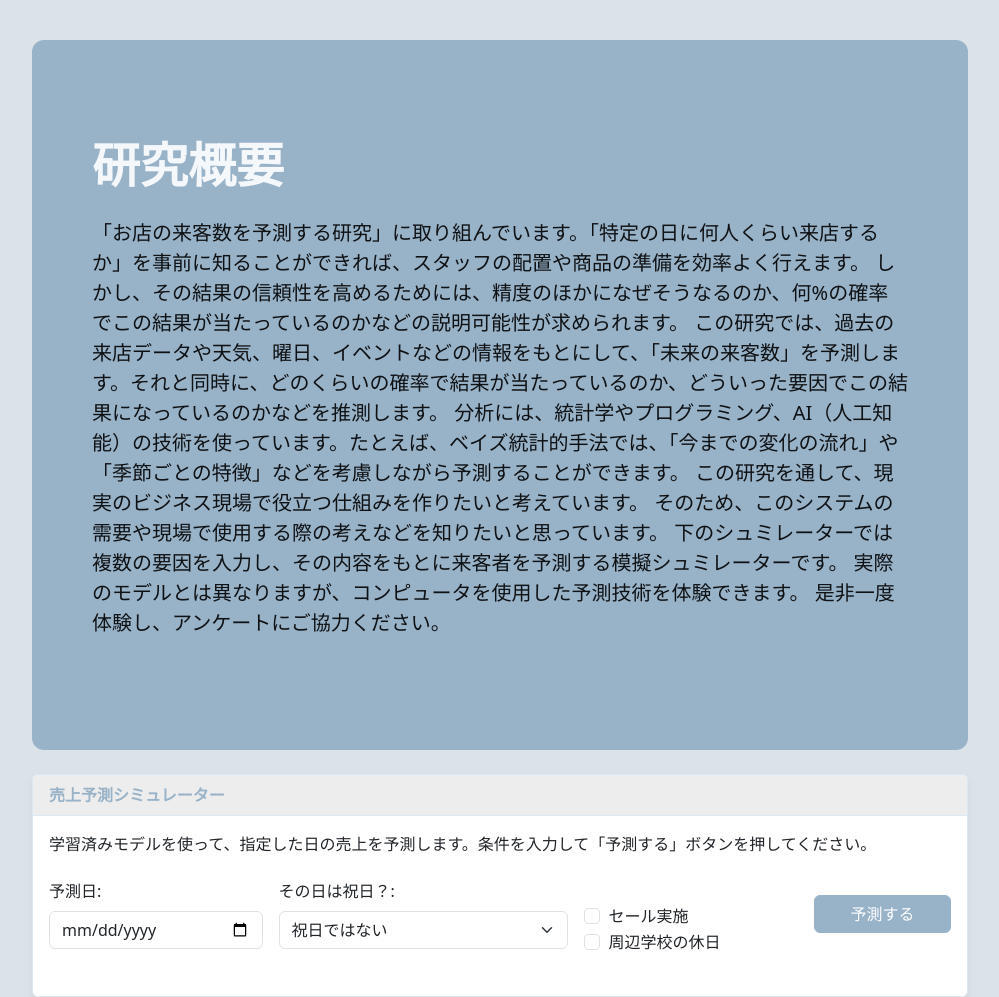
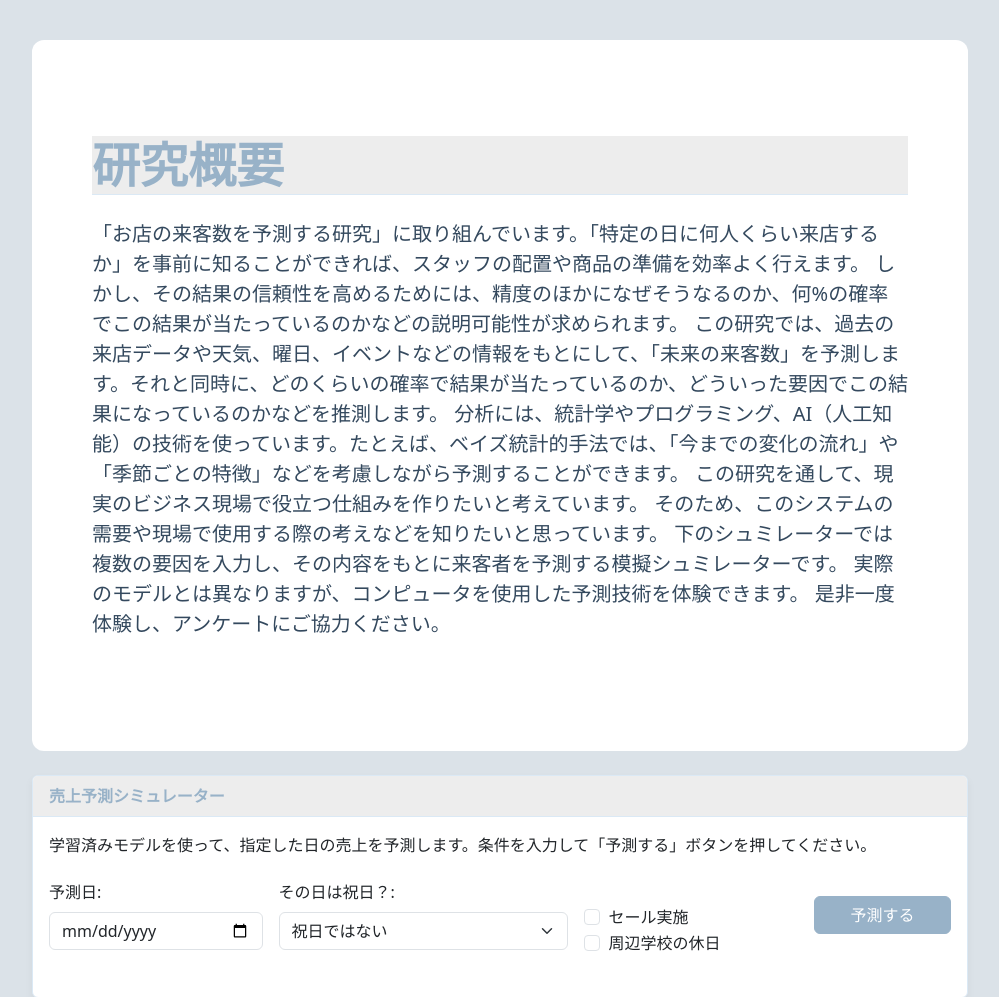
Before and after one commit to KotaTamaki/system_introduce, a Flask app: page / in a window 1280 px wide. Shown: the part 56-1053 px from the top of the page, without its empty margins (140-1139 px from the left). Run offline with Flask 3, Linux system fonts and the light colour scheme.

Commit message:
研究概要を見やすいように修正

```diff
--- a/static/css/style.css
+++ b/static/css/style.css
@@ -76,17 +76,22 @@ a:hover {
 
 /* --- トップページのヒーローセクション --- */
 .hero-section {
-    background: linear-gradient(135deg, var(--primary-color), var(--primary-color-dark));
-    color: rgba(255, 255, 255, 0.9);
+    background-color: white;
+    /* color: rgba(255, 255, 255, 0.9); */
     border-radius: 0.75rem;
 }
 .hero-section .display-5 {
+    background-color: var(--secondary-color);
+    color: var(--primary-color-dark);
     font-weight: bold;
+    border-bottom: 1px solid var(--border-color);
+    font-weight: bold;
+
 
 }
 .hero-section p {
     padding-top: 2%;
-    color: rgba(0, 0, 0, 0.9);
+    color: var(--text-color);
 }
 
 /* --- フッター --- */
```
